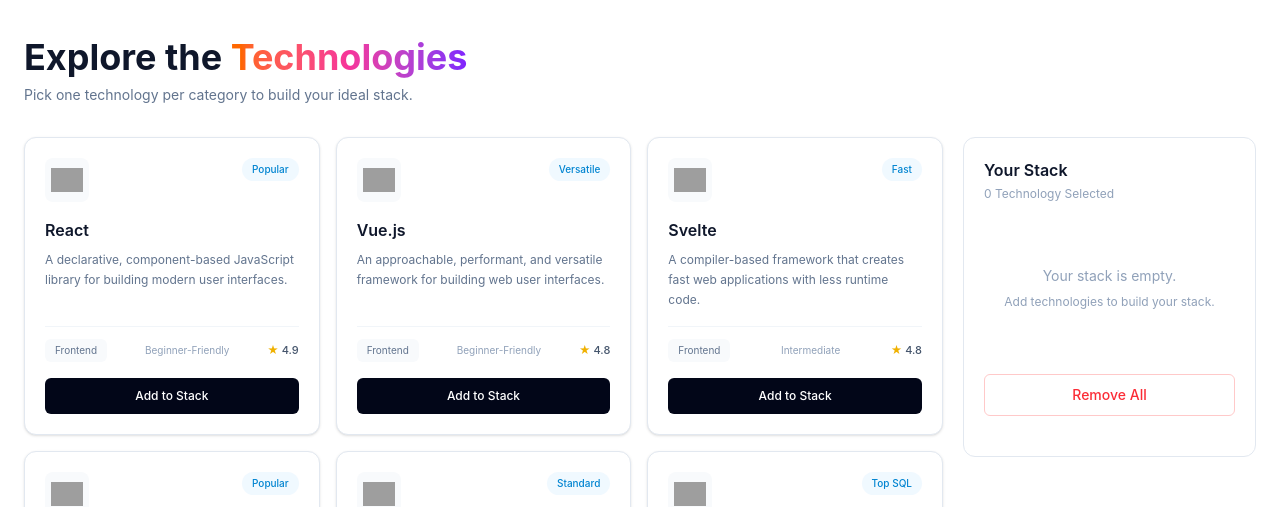
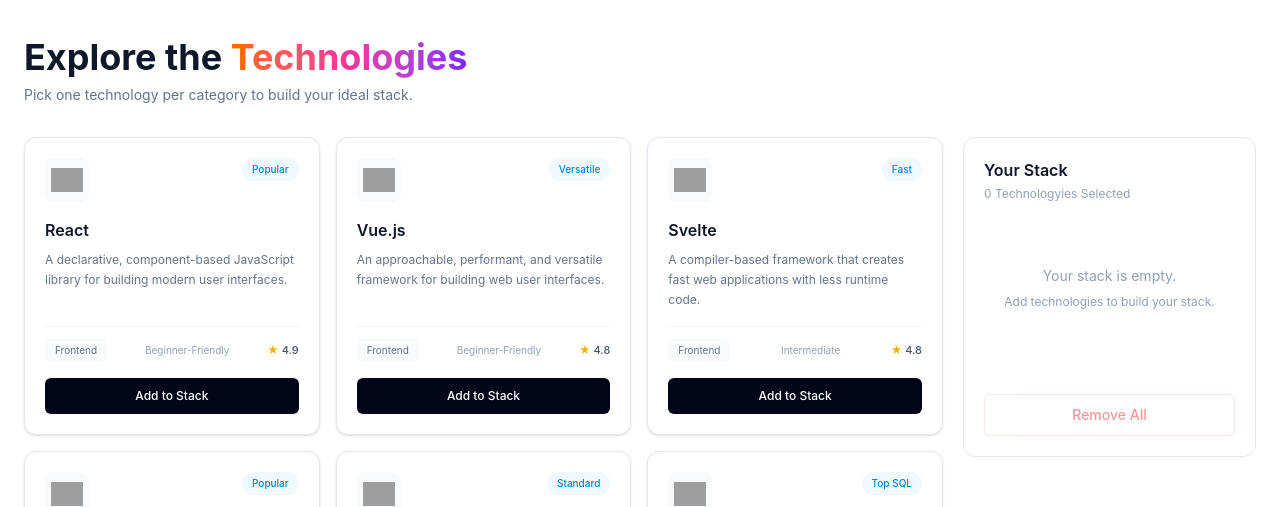
Before and after one commit to radwanrahman/dev-stack, a React (Vite) app: page / in a window 1280 px wide. Shown: the part 820-1327 px from the top of the page. Built offline with nearby package versions, Linux system fonts and the light colour scheme; grey boxes are pictures that could not be loaded.

Commit message:
Add technology stack functionality

```diff
--- a/src/App.jsx
+++ b/src/App.jsx
@@ -6,6 +6,7 @@
 
 function App() {
   const [technologies, setTechnologies] = useState([]);
+  const [selectedStack, setSelectedStack] = useState([]);
   const [loading, setLoading] = useState(true);
 
   useEffect(() => {
@@ -16,6 +17,33 @@
         setLoading(false);
       });
   }, []);
+
+  // Add technology to stack
+  const addToStack = (technology) => {
+    const alreadyAdded = selectedStack.some(
+      (item) => item.id === technology.id
+    );
+
+    if (alreadyAdded) {
+      return;
+    }
+
+    setSelectedStack([...selectedStack, technology]);
+  };
+
+  // Remove one technology
+  const removeFromStack = (id) => {
+    const updatedStack = selectedStack.filter(
+      (technology) => technology.id !== id
+    );
+
+    setSelectedStack(updatedStack);
+  };
+
+  // Remove all technologies
+  const removeAll = () => {
+    setSelectedStack([]);
+  };
 
   return (
     <>
@@ -57,18 +85,25 @@
                     <TechnologyCard
                       key={technology.id}
                       technology={technology}
+                      onAdd={addToStack}
+                      isAdded={selectedStack.some(
+                        (item) => item.id === technology.id
+                      )}
                     />
                   ))}
                 </div>
 
                 {/* Your Stack */}
                 <div>
-                  <Stack />
+                  <Stack
+                    selectedStack={selectedStack}
+                    onRemove={removeFromStack}
+                    onRemoveAll={removeAll}
+                  />
                 </div>
 
               </div>
             )}
-
           </div>
         </section>
       </main>
--- a/src/components/Stack.jsx
+++ b/src/components/Stack.jsx
@@ -1,15 +1,19 @@
-function Stack() {
+function Stack({ selectedStack, onRemove, onRemoveAll }) {
   return (
     <aside className="bg-white border border-slate-200 rounded-xl p-5 h-fit min-h-[320px]">
 
+      {/* Header */}
       <h3 className="text-base font-semibold text-slate-900">
         Your Stack
       </h3>
 
       <p className="text-xs text-slate-400 mt-1">
-        0 Technology Selected
+        {selectedStack.length} Technology
+        {selectedStack.length !== 1 ? "ies" : ""} Selected
       </p>
 
+      {/* Empty state */}
+      {selectedStack.length === 0 ? (
         <div className="py-16 text-center">
           <p className="text-sm text-slate-400">
             Your stack is empty.
@@ -19,11 +23,53 @@
             Add technologies to build your stack.
           </p>
         </div>
+      ) : (
+        /* Selected technologies */
+        <div className="mt-6 space-y-3">
+          {selectedStack.map((technology) => (
+            <div
+              key={technology.id}
+              className="flex items-center gap-3 p-3 rounded-lg bg-slate-50 border border-slate-100"
+            >
+              <div className="w-9 h-9 rounded-md bg-white flex items-center justify-center">
+                <img
+                  src={technology.icon}
+                  alt={technology.name}
+                  className="w-6 h-6 object-contain"
+                />
+              </div>
+
+              <div className="flex-1 min-w-0">
+                <p className="text-xs font-medium text-slate-900 truncate">
+                  {technology.name}
+                </p>
+
+                <p className="text-[10px] text-slate-400 mt-1">
+                  {technology.category}
+                </p>
+              </div>
 
               <button
                 type="button"
-        disabled
-        className="w-full py-2.5 border border-red-200 text-red-500 rounded-md text-sm font-medium"
+                onClick={() => onRemove(technology.id)}
+                className="text-slate-400 hover:text-red-500 transition-colors"
+                aria-label={`Remove ${technology.name}`}
+              >
+                ×
+              </button>
+            </div>
+          ))}
+        </div>
+      )}
+
+      {/* Remove All */}
+      <button
+        type="button"
+        onClick={onRemoveAll}
+        disabled={selectedStack.length === 0}
+        className="w-full mt-5 py-2.5 border border-red-200 text-red-500 rounded-md text-sm font-medium
+        hover:bg-red-50 transition-colors
+        disabled:opacity-50 disabled:cursor-not-allowed"
       >
         Remove All
       </button>
--- a/src/components/TechnologyCard.jsx
+++ b/src/components/TechnologyCard.jsx
@@ -1,4 +1,4 @@
-function TechnologyCard({ technology }) {
+function TechnologyCard({ technology, onAdd, isAdded }) {
   return (
     <div
       className="group bg-white border border-slate-200 rounded-xl p-5 shadow-sm
@@ -29,7 +29,7 @@
       </div>
 
       {/* Technology name */}
-      <h3 className="mt-4 text-base font-semibold text-slate-900 group-hover:text-slate-950">
+      <h3 className="mt-4 text-base font-semibold text-slate-900">
         {technology.name}
       </h3>
 
@@ -49,23 +49,24 @@
         </span>
 
         <span className="text-[11px] font-medium text-slate-600">
-          <span className="text-yellow-500">★</span>{" "}
-          {technology.rating}
+          <span className="text-yellow-500">★</span> {technology.rating}
         </span>
       </div>
 
       {/* Add button */}
       <button
         type="button"
-        className="w-full mt-4 py-2.5 rounded-md
-        bg-slate-950 text-white
-        text-xs font-medium
-        hover:bg-slate-800
-        hover:shadow-sm
-        active:scale-[0.98]
-        transition-all duration-200"
+        onClick={() => onAdd(technology)}
+        disabled={isAdded}
+        className={`w-full mt-4 py-2.5 rounded-md text-xs font-medium
+          transition-all duration-200
+          ${
+            isAdded
+              ? "bg-slate-200 text-slate-500 cursor-not-allowed"
+              : "bg-slate-950 text-white hover:bg-slate-800 hover:shadow-sm active:scale-[0.98]"
+          }`}
       >
-        Add to Stack
+        {isAdded ? "✓ Added to Stack" : "Add to Stack"}
       </button>
     </div>
   );
```
Lines whose indentation alone changed are shown as unchanged.
